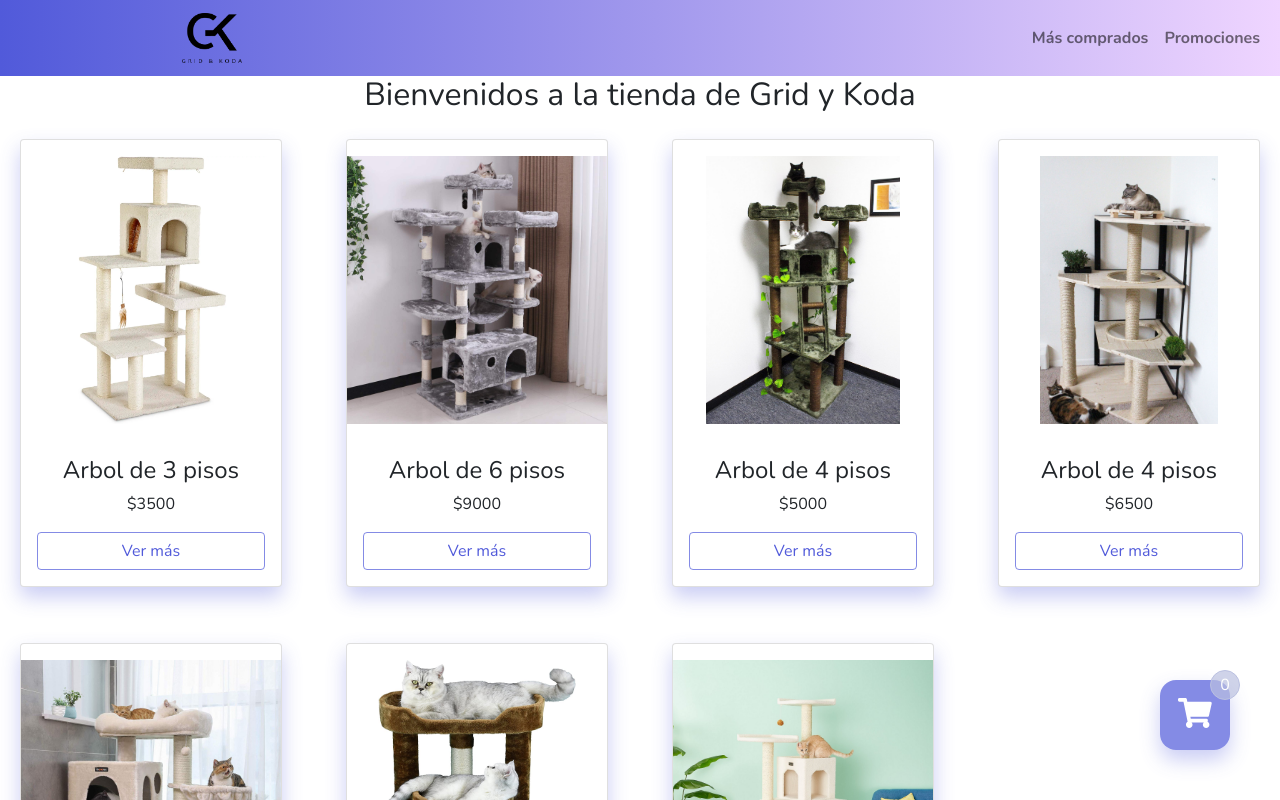
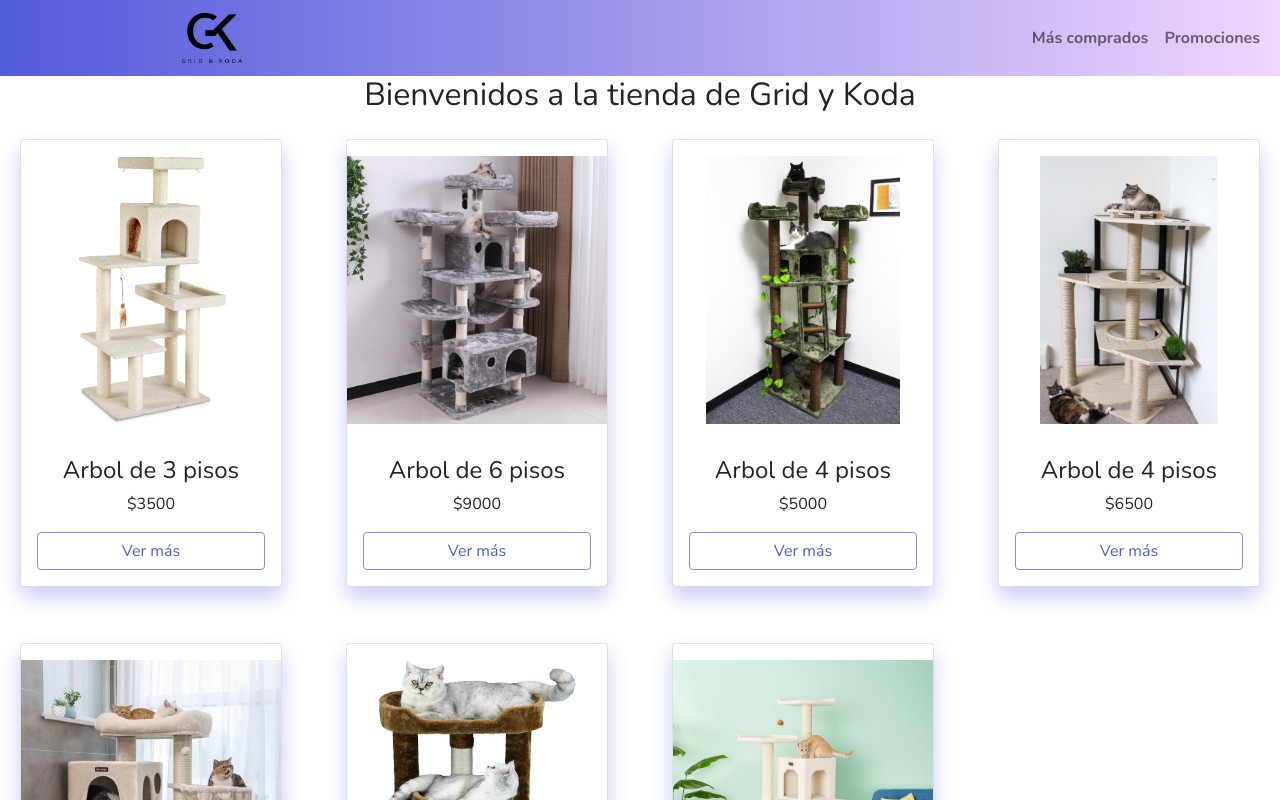
Before and after one commit to coderusuario-edu/gridkoda, a React (Create React App) app: page / in a window 1280 px wide. Shown: the top 800 px of the page. Built offline with nearby package versions, Linux system fonts and the light colour scheme.

Commit message:
calcular la cantidad de items del carrito

```diff
--- a/src/components/CartWidget.jsx
+++ b/src/components/CartWidget.jsx
@@ -6,15 +6,24 @@ import { Link } from "react-router-dom";
 
 const CartWidget = () => {
     const { cart } = useCartContext();
+    let cartNumber = 0;
+    cart.map((item) => {
+        console.log(item.quantity);
+        return (cartNumber += item.quantity);
+    });
     return (
+        <>
+            {cart.length !== 0 && (
                 <Link to="/cart">
                     <div className="carty">
                         <span className="fontAwesomeCart">
                             <FontAwesomeIcon icon={faShoppingCart} />
                         </span>
-                <span className="superUp">{cart.length}</span>
+                        <span className="superUp">{cartNumber}</span>
                     </div>
                 </Link>
+            )}
+        </>
     );
 };
 
```
Lines whose indentation alone changed are shown as unchanged.
